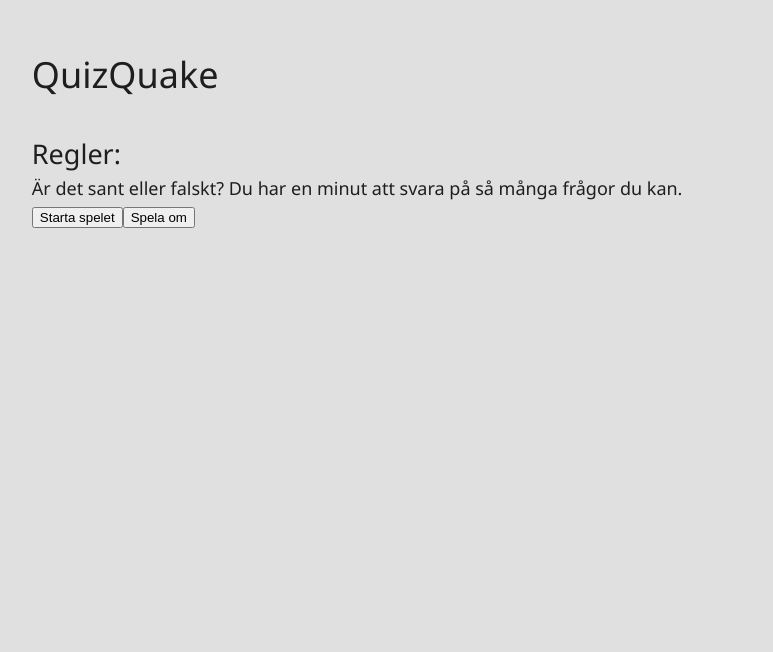
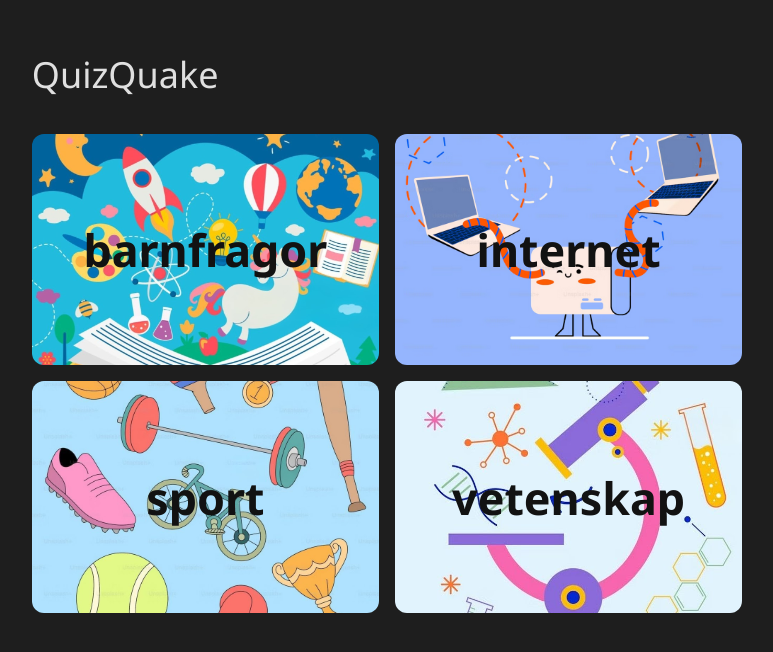
Before and after one commit to AndreasJosef/quizquake, a website built with Vite: page index.html in a window 1280 px wide. Shown: the whole page, without its empty margins (253-1026 px from the left). Built offline with nearby package versions, Linux system fonts and the light colour scheme.

Commit message:
refactor: Simplify Categories component and clean up some files

```diff
--- a/src/components/Categories.js
+++ b/src/components/Categories.js
@@ -1,36 +1,67 @@
+import { CATEGORIES } from "../modules/gameService.js";
+
 export function Categories() {
-// Create the parent container
+  // Create the parent container
   const root = document.createElement('div');
   root.className = 'category-container';
 
+  const categories = [];
+
+  CATEGORIES.forEach(category => {
+    const card = document.createElement('div');
+    card.textContent = category;
+    card.className = 'card__category';
+    card.style.backgroundImage = `url('assets/${category}.jpg')`;
+
+    categories.push(card)
+
+  })
+
+  function init() {
+
+    categories.forEach(cat => {
+
+      cat.addEventListener('click', (e) => {
+        console.log(e.target.textContent)
+      })
+
+      root.append(cat);
+
+    })
+
+  }
+
   // Category Science
-  const scienceCard = document.createElement('div');
-  scienceCard.textContent = 'Science';
-  scienceCard.className = 'card__category';
-  scienceCard.style.backgroundImage = "url('assets/SCIENCE.jpg')";
-  root.appendChild(scienceCard);
+  // const scienceCard = document.createElement('div');
+  // scienceCard.textContent = 'Science';
+  // scienceCard.className = 'card__category';
+  // scienceCard.style.backgroundImage = "url('assets/SCIENCE.jpg')";
+  // root.appendChild(scienceCard);
 
   // Category Sport
-  const sportCard = document.createElement('div');
-  sportCard.textContent = 'Sport';
-  sportCard.className = 'card__category';
-  sportCard.style.backgroundImage = "url('assets/SPORT.jpg')";
-  root.appendChild(sportCard);
+  // const sportCard = document.createElement('div');
+  // sportCard.textContent = 'Sport';
+  // sportCard.className = 'card__category';
+  // sportCard.style.backgroundImage = "url('assets/SPORT.jpg')";
+  // root.appendChild(sportCard);
 
   // Category Internet
-  const internetCard = document.createElement('div');
-  internetCard.textContent = 'Internet';
-  internetCard.className = 'card__category';
-  internetCard.style.backgroundImage = "url('assets/INTERNET.png')";
-  root.appendChild(internetCard);
+  // const internetCard = document.createElement('div');
+  // internetCard.textContent = 'Internet';
+  // internetCard.className = 'card__category';
+  // internetCard.style.backgroundImage = "url('assets/INTERNET.png')";
+  // root.appendChild(internetCard);
 
   // Category Barn
-  const barnCard = document.createElement('div');
-  barnCard.textContent ='Barn';
-  barnCard.classList = 'card__category';
-  barnCard.style.backgroundImage = "url('assets/KIDS.jpg')";
-  root.appendChild(barnCard);
+  // const barnCard = document.createElement('div');
+  // barnCard.textContent = 'Barn';
+  // barnCard.classList = 'card__category';
+  // barnCard.style.backgroundImage = "url('assets/KIDS.jpg')";
+  // root.appendChild(barnCard);
 
 
-  return { el: root};
+  return {
+    el: root,
+    init
+  };
 }
--- /dev/null
+++ b/src/components/NameInput.js
@@ -0,0 +1,17 @@
+export function NameInput(){
+
+    const root = document.createElement('div');
+    let nameInput =  document.createElement('input');
+    let submitButton = document.createElement('button');
+
+    nameInput.type = 'text';
+    nameInput.placeholder = 'Enter your Name';
+
+    submitButton.textContent = 'Confirm'
+
+    root.append(nameInput, submitButton);
+
+    return {
+        el: root
+    }
+}
--- a/src/components/RestartButton.js
+++ b/src/components/RestartButton.js
@@ -1,15 +1,16 @@
 export function restartButton({onClick}) {
+
     const root = document.createElement ('button');
-    root.textContent = 'Spela om'
+    root.textContent = 'Börja om';
 
     function init() {
         root.addEventListener('click', ()=> {
-            onClick('hallo')
+            onClick('hallo');
         })
     }
+
     return {
         el: root,
         init
     }
-
 }
--- a/src/components/RulesComponent.js
+++ b/src/components/RulesComponent.js
@@ -2,15 +2,20 @@ export function RulesComponent() {
 
     // Creating the components single root element
     const root = document.createElement('div');
+    const rulesHeading = document.createElement('h2');
+    const rulesText = document.createElement('p');
+    const readyButton = document.createElement('button')
+
+    root.append(rulesHeading, rulesText, readyButton)
 
     // Components lifecykel methods can be: init, update, mount, destroy
     function init() {
 
         // skapar DOM
-        root.innerHTML = `
-            <h2>Regler:</h2>
-            <p>Är det sant eller falskt? Du har en minut att svara på så många frågor du kan.</p>
-        `
+        rulesHeading.textContent = 'Regler:'
+        rulesText.textContent = 'Är det sant eller falskt? Du har en minut att svara på så många frågor du kan.'
+        readyButton.textContent = 'I am ready!'
+
     }
 
 
--- a/src/main.js
+++ b/src/main.js
@@ -13,6 +13,7 @@ import { Clock } from "./components/Clock.js";
 import { App } from "./components/App.js";
 import { Results } from "./components/Results.js";
 import { Categories } from "./components/Categories.js";
+import { NameInput } from "./components/NameInput.js";
 
 // Create components
 const app = App();
@@ -26,16 +27,16 @@ const children = [
         slice: state => ({ phase: state.gamePhase }),
         visibleWhen: state => state.gamePhase === 'start'
     },
-    {
-        component: StartButton({ onClick: quizQuake.start }),
-        childRoot: () => app.el.querySelector('.slot-controls'),
-        slice: state => ({ phase: state.gamePhase }),
-        visibleWhen: (state) =>  state.gamePhase === 'start'
-    },
+    // {
+    //     component: StartButton({ onClick: quizQuake.start }),
+    //     childRoot: () => app.el.querySelector('.slot-controls'),
+    //     slice: state => ({ phase: state.gamePhase }),
+    //     visibleWhen: (state) =>  state.gamePhase === 'settings'
+    // },
     {
         component: restartButton({ onClick: console.log }),
         childRoot: () => app.el.querySelector('.slot-controls'),
-        visibleWhen: (state) =>  state.gamePhase === 'start'
+        visibleWhen: (state) =>  state.gamePhase === 'finished'
     },
     {
         component: question,
@@ -66,12 +67,16 @@ const children = [
         slice: state => ({score: state.score}),
         visibleWhen: (state) =>  state.gamePhase === 'finished'
     },
-        {
+    {
         component: Categories(),
         childRoot: () => app.el.querySelector('.slot-main'),
         visibleWhen: (state) =>  state.gamePhase === 'settings'
+    },
+    {
+        component: NameInput(),
+        childRoot: () => app.el.querySelector('.slot-main'),
+        visibleWhen: (state) =>  state.gamePhase === 'finished'
     }
-
 ]
 
 // Create the renderer
--- a/src/modules/gameService.js
+++ b/src/modules/gameService.js
@@ -9,15 +9,23 @@ export const GAME_PHASES = {
     finished: 'finished'
 }
 
+export const CATEGORIES = [
+    'barnfragor',
+    'internet',
+    'sport',
+    'vetenskap'
+]
+
+
 function createGameService() {
 
     let state = {
         questions: null,
-        gamePhase: GAME_PHASES.start,
+        gamePhase: GAME_PHASES.settings,
         score: 0,
         currentQuestion: null,
         currentQuestionID: null,
-        timeRemaining: 10,
+        timeRemaining: 60,
         nextIndex: 0,
         player: {
             name: '',
@@ -40,11 +48,9 @@ function createGameService() {
         publishState();
     }
 
-    async function start() {
+    async function start(category) {
 
-        if (state.gameReady) return;
-
-        state.questions = await fetchQuestions('internet_trivia')
+        state.questions = await fetchQuestions(category)
 
         state.gamePhase = GAME_PHASES.playing;
 
--- a/src/modules/timerService.js
+++ b/src/modules/timerService.js
@@ -1,7 +1,7 @@
 import { bus } from '../core/eventBus.js'
 
 // Timer
-const TOTAL_TIME = 10;
+const TOTAL_TIME = 60;
 let secondsRemaining = TOTAL_TIME;
 let timerId = null;
 
--- a/src/styles/components/card.css
+++ b/src/styles/components/card.css
@@ -12,21 +12,19 @@
 .category-container {
     display: grid;
     grid-template-columns: repeat(2, 1fr);
-    gap: 1.5rem;
-    padding: 1.5rem;
-    justify-items: center;
+    gap: var(--space-3);
 }
 
 .card__category {
+    cursor: pointer;
+    aspect-ratio: 3 / 2;
     display: flex;
     align-items: center;
     justify-content: center;
-    height: 15rem;
-    width: 25rem;
     background-size: cover;
     background-position: center;
-    border-radius: 0.5rem;
-    font-size: 2rem;
-    color: rgb(0, 0, 0);
+    border-radius: var(--radius-md);
+    font-size: var(--step-3);
+    color: var(--neutral-900);
     font-weight: 700;
 }
--- a/src/styles/components/slot.css
+++ b/src/styles/components/slot.css
@@ -1,11 +1,13 @@
 .slot {
     transition: opacity 0.3s ease, transform 0.3s ease;
+    opacity: 1;
     display: block;
 }
 
 /* Hidden state */
 .slot>*[data-hidden="true"] {
     display: none;
+    opacity: 1;
     pointer-events: none;
     transition: opacity 0.3s ease;
 }
--- a/src/styles/layers/base.css
+++ b/src/styles/layers/base.css
@@ -25,6 +25,8 @@
     text-rendering: optimizeLegibility;
     color: var(--ink-primary);
     background: var(--surface-page);
+    /* background-image: url('../../../assets/bg-page.png'); */
+    background-size: cover;
   }
 
   /* Make media elements behave predictably */
@@ -52,11 +54,11 @@
   }
 
   /* Respect reduced motion */
-  @media (prefers-reduced-motion: reduce) {
+  /* @media (prefers-reduced-motion: reduce) {
     :where(*) {
       animation: none !important;
       transition: none !important;
       scroll-behavior: auto !important;
     }
-  }
+  } */
 }
--- a/src/styles/layers/tokens.css
+++ b/src/styles/layers/tokens.css
@@ -10,9 +10,9 @@
     --neutral-800: #1E1E1E;
     --neutral-900: #121212;
 
-    --surface-page: var(--neutral-200);
+    --surface-page: var(--neutral-800);
     --surface-card: var(--neutral-600);
-    --ink-primary: var(--neutral-800);
+    --ink-primary: var(--neutral-200);
     --ink-muted: #334155;
 
     /* Brand */
```
Also changed, not shown: assets/barnfragor.jpg (renamed from assets/KIDS.jpg), assets/internet.jpg (renamed from assets/INTERNET.png), assets/kultur.jpg (renamed from assets/CULTURE.jpg), assets/vetenskap.jpg (renamed from assets/SCIENCE.jpg), data/internet.json (renamed from data/internet_trivia.json), data/sport.json (renamed from data/sportquestions.json), src/components/Category.js (added), 1 other file.
